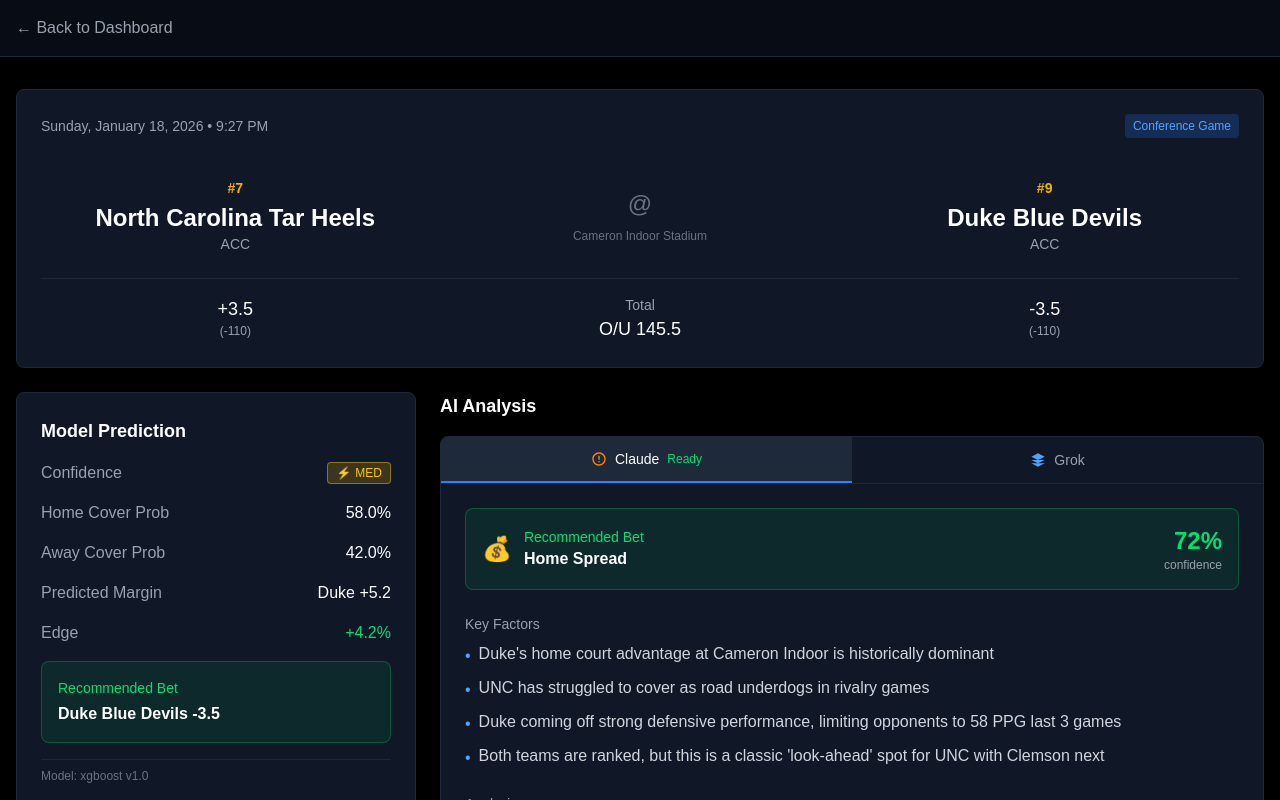
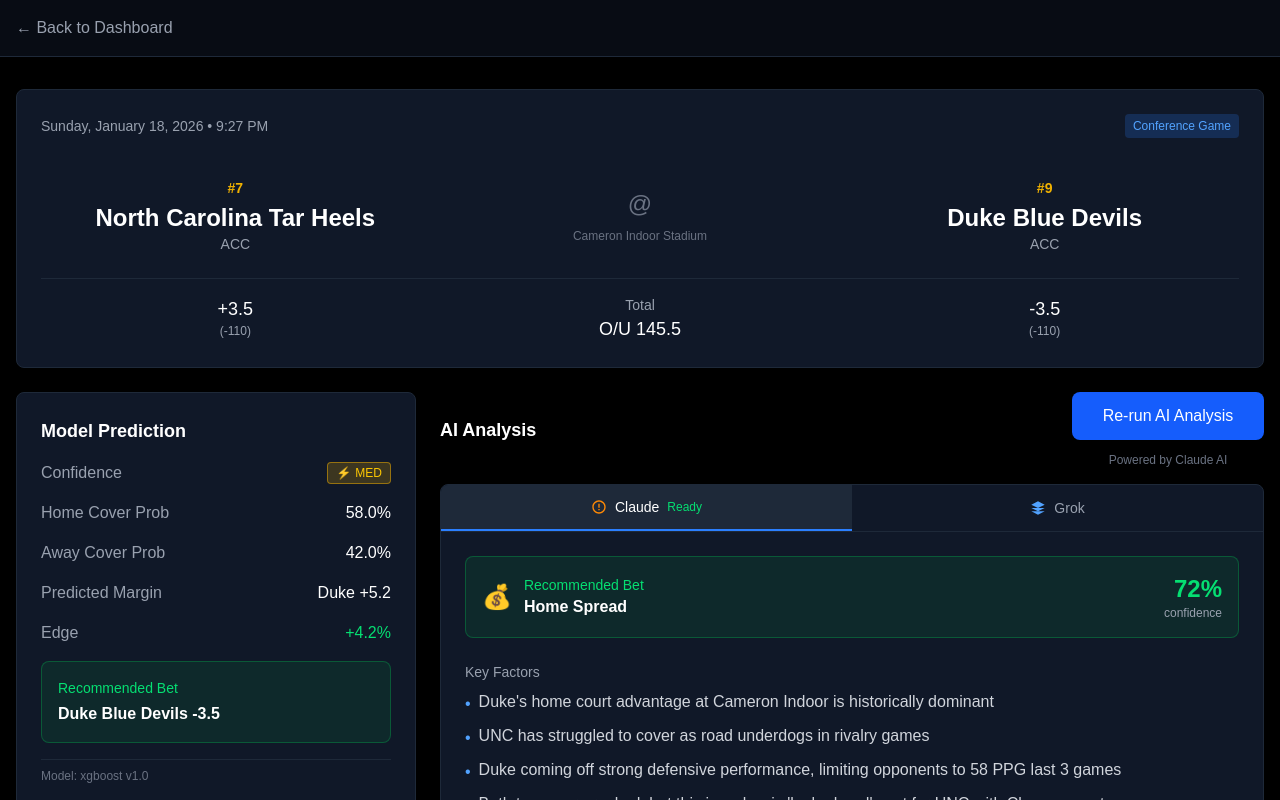
Before and after one commit to dmh4681/march-madness, a Next.js app in the folder frontend/: page /games/demo-1 in a window 1280 px wide. Shown: the top 800 px of the page. Built offline with nearby package versions, Linux system fonts and the light colour scheme; no server answers.

Commit message:
Add AI Analysis button to game detail page

```diff
--- a/frontend/src/app/games/[id]/page.tsx
+++ b/frontend/src/app/games/[id]/page.tsx
@@ -6,6 +6,7 @@
 import { formatSpread, formatMoneyline, formatProbability } from '@/lib/api';
 import { ConfidenceBadge } from '@/components/ConfidenceBadge';
 import { AIAnalysisPanel } from '@/components/AIAnalysis';
+import { AIAnalysisButton } from '@/components/AIAnalysisButton';
 
 // Demo game for when Supabase isn't configured
 const DEMO_GAME: GameWithDetails = {
@@ -520,9 +521,17 @@
 
           {/* Right Column - AI Analysis */}
           <div className="lg:col-span-2">
-            <h3 className="text-lg font-semibold text-white mb-4">
-              AI Analysis
-            </h3>
+            <div className="flex items-center justify-between mb-4">
+              <h3 className="text-lg font-semibold text-white">
+                AI Analysis
+              </h3>
+              <div className="w-48">
+                <AIAnalysisButton
+                  gameId={game.id}
+                  hasExistingAnalysis={game.ai_analyses.length > 0}
+                />
+              </div>
+            </div>
             <AIAnalysisPanel analyses={game.ai_analyses} />
           </div>
         </div>
--- /dev/null
+++ b/frontend/src/components/AIAnalysisButton.tsx
@@ -0,0 +1,111 @@
+'use client';
+
+import { useState } from 'react';
+
+interface AIAnalysisButtonProps {
+  gameId: string;
+  hasExistingAnalysis: boolean;
+  apiUrl?: string;
+}
+
+export function AIAnalysisButton({
+  gameId,
+  hasExistingAnalysis,
+  apiUrl = process.env.NEXT_PUBLIC_API_URL || 'https://web-production-e5efb.up.railway.app',
+}: AIAnalysisButtonProps) {
+  const [loading, setLoading] = useState(false);
+  const [error, setError] = useState<string | null>(null);
+  const [success, setSuccess] = useState(false);
+
+  const runAnalysis = async () => {
+    setLoading(true);
+    setError(null);
+    setSuccess(false);
+
+    try {
+      const response = await fetch(`${apiUrl}/ai-analysis`, {
+        method: 'POST',
+        headers: {
+          'Content-Type': 'application/json',
+        },
+        body: JSON.stringify({
+          game_id: gameId,
+          provider: 'claude',
+        }),
+      });
+
+      if (!response.ok) {
+        const data = await response.json();
+        throw new Error(data.detail || 'Failed to run analysis');
+      }
+
+      setSuccess(true);
+      // Refresh the page to show new analysis
+      setTimeout(() => {
+        window.location.reload();
+      }, 1500);
+    } catch (err) {
+      setError(err instanceof Error ? err.message : 'Unknown error');
+    } finally {
+      setLoading(false);
+    }
+  };
+
+  if (success) {
+    return (
+      <div className="p-4 bg-green-500/10 border border-green-500/30 rounded-lg text-center">
+        <p className="text-green-400 font-medium">Analysis complete! Refreshing...</p>
+      </div>
+    );
+  }
+
+  return (
+    <div className="space-y-3">
+      <button
+        onClick={runAnalysis}
+        disabled={loading}
+        className={`w-full py-3 px-4 rounded-lg font-medium transition-colors ${
+          loading
+            ? 'bg-gray-700 text-gray-400 cursor-not-allowed'
+            : 'bg-blue-600 hover:bg-blue-700 text-white'
+        }`}
+      >
+        {loading ? (
+          <span className="flex items-center justify-center gap-2">
+            <svg className="animate-spin h-5 w-5" viewBox="0 0 24 24">
+              <circle
+                className="opacity-25"
+                cx="12"
+                cy="12"
+                r="10"
+                stroke="currentColor"
+                strokeWidth="4"
+                fill="none"
+              />
+              <path
+                className="opacity-75"
+                fill="currentColor"
+                d="M4 12a8 8 0 018-8V0C5.373 0 0 5.373 0 12h4zm2 5.291A7.962 7.962 0 014 12H0c0 3.042 1.135 5.824 3 7.938l3-2.647z"
+              />
+            </svg>
+            Running Claude Analysis...
+          </span>
+        ) : hasExistingAnalysis ? (
+          'Re-run AI Analysis'
+        ) : (
+          'Run AI Analysis'
+        )}
+      </button>
+
+      {error && (
+        <div className="p-3 bg-red-500/10 border border-red-500/30 rounded-lg">
+          <p className="text-red-400 text-sm">{error}</p>
+        </div>
+      )}
+
+      <p className="text-xs text-gray-500 text-center">
+        Powered by Claude AI
+      </p>
+    </div>
+  );
+}
```
